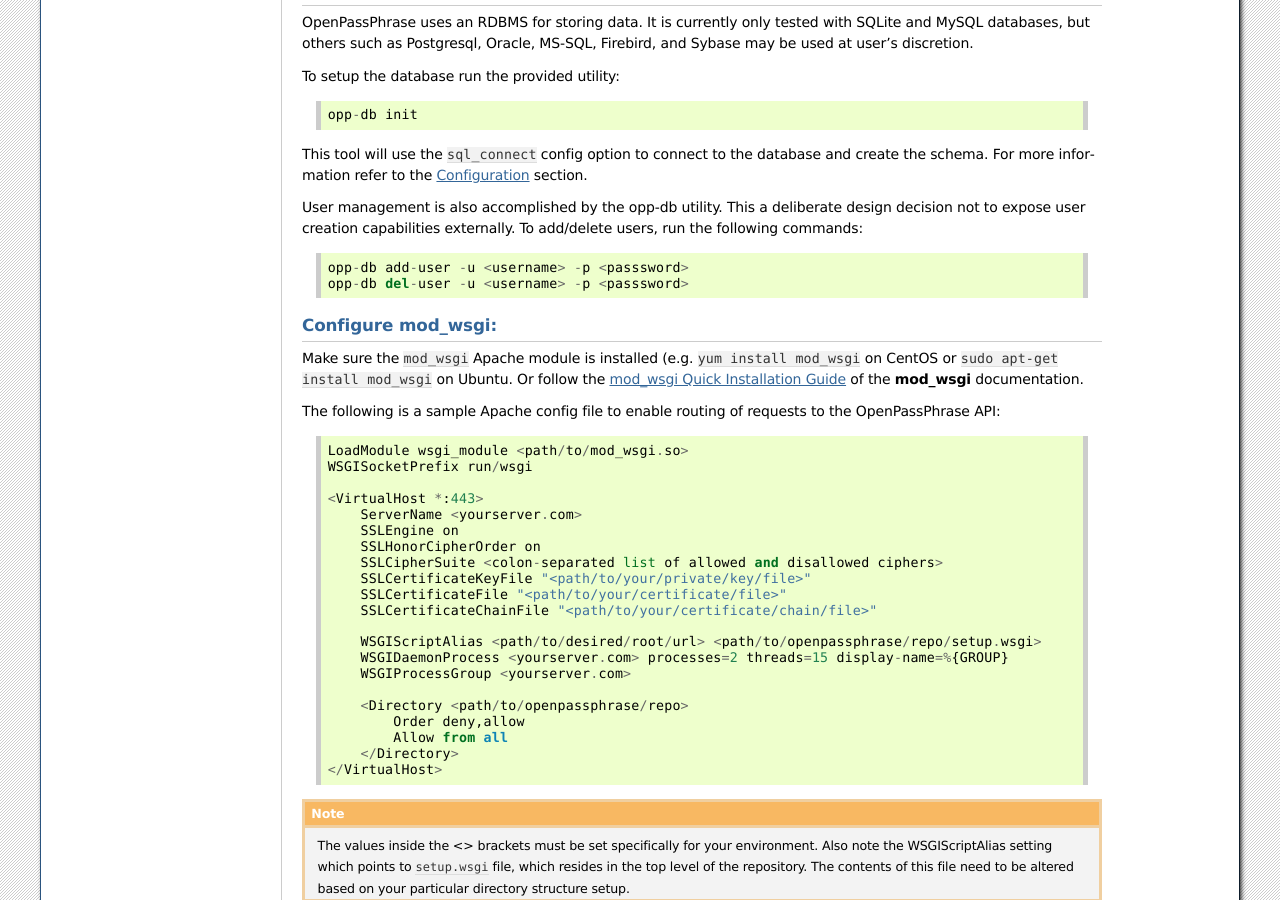
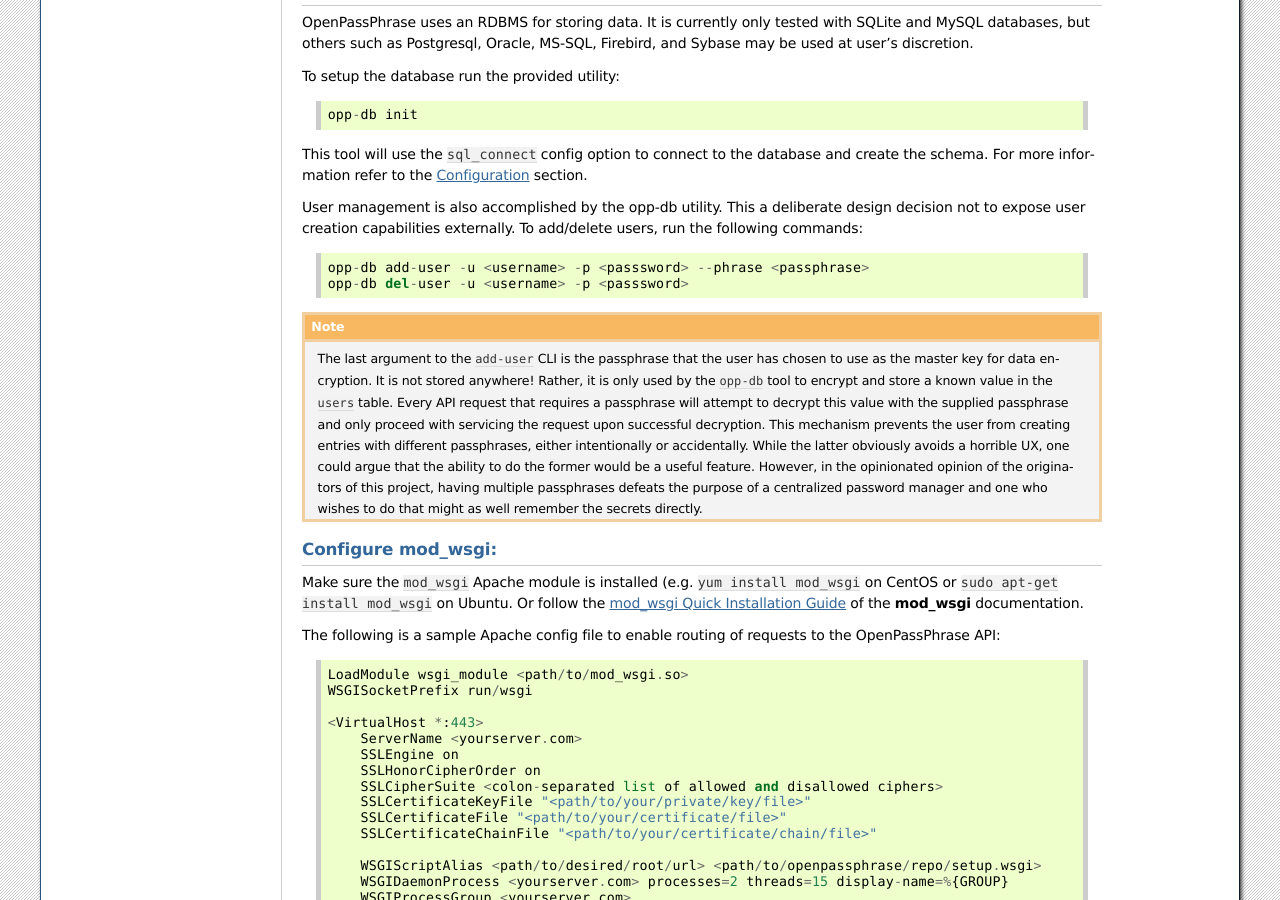
Before and after one commit to openpassphrase/opp, a Sphinx documentation site: the page built from docs/source/installation.rst, in a window 1280 px wide and 900 px high, scrolled down 1202 px. Built offline with Sphinx 7.4.7, drawn with Linux system fonts in a browser that asks for light colours.

Commit message:
Updated opp-db add-user reference.

```diff
--- a/docs/source/installation.rst
+++ b/docs/source/installation.rst
@@ -125,8 +125,22 @@
 design decision not to expose user creation capabilities externally. To
 add/delete users, run the following commands::
 
-    opp-db add-user -u <username> -p <passsword>
+    opp-db add-user -u <username> -p <passsword> --phrase <passphrase>
     opp-db del-user -u <username> -p <passsword>
+
+.. Note:: The last argument to the ``add-user`` CLI is the passphrase that
+    the user has chosen to use as the master key for data encryption. It is
+    not stored anywhere! Rather, it is only used by the ``opp-db`` tool to
+    encrypt and store a known value in the ``users`` table. Every API request
+    that  requires a passphrase will attempt to decrypt this value with the
+    supplied passphrase and only proceed with servicing the request upon
+    successful decryption. This mechanism prevents the user from creating
+    entries with different passphrases, either intentionally or accidentally.
+    While the latter obviously avoids a horrible UX, one could argue that
+    the ability to do the former would be a useful feature. However, in the
+    opinionated opinion of the originators of this project, having multiple
+    passphrases defeats the purpose of a centralized password manager and
+    one who wishes to do that might as well remember the secrets directly.
 
 Configure mod_wsgi:
 -------------------
```
